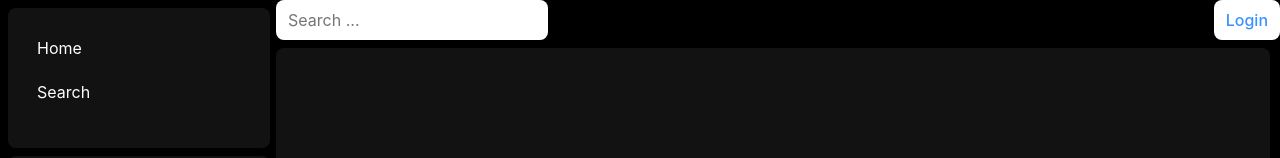
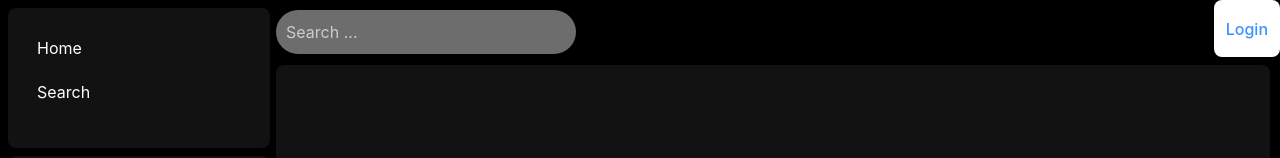
Before and after one commit to vworo/Beat-Box, a React (Vite) app: page / in a window 1280 px wide. Shown: the top 158 px of the page. Built offline with nearby package versions, Linux system fonts and the light colour scheme.

Commit message:
search looking more like spotify and the dp

```diff
--- a/src/components/NavigationTopbar.jsx
+++ b/src/components/NavigationTopbar.jsx
@@ -24,17 +24,22 @@ export default function NavigationTopbar(props) {
 
   return (
     <div className="top-navbar">
-      <Searcher token={props.token} onSearchResults={ props.onSearchResults } />
+      <Searcher token={props.token} onSearchResults={props.onSearchResults} />
 
       {userProfile ? (
-        <div className="profile-image-container">
-          {userProfile.images.length > 0 && (
-            <img className="profile-image" src={userProfile.images[0].url} alt="" />
-          )}
+        <div className="profile-info-container">
+          <div className="profile-image-container">
+            {userProfile.images.length > 0 && (
+              <img className="profile-image" src={userProfile.images[0].url} alt="" />
+            )}
+          </div>
+          <div className="user-name-container">
+            <span className="user-name">{userProfile.display_name}</span>
+          </div>
         </div>
       ) : (
         <button className="login" onClick={authorize}>Login</button>
       )}
     </div>
   );
-}
+};
--- a/src/index.css
+++ b/src/index.css
@@ -630,19 +630,65 @@ i {
   -webkit-font-smoothing: antialiased;
   -moz-osx-font-smoothing: grayscale;
 } */
-.profile-image-container {
-  position: absolute;
-  top: 10px;
-  right: 10px;
-  width: 40px;
-  height: 60px;
+
+.profile-image {
+  border: 4px solid #1b391e;
+  padding: 2px;
   border-radius: 50%;
-  overflow: hidden;
-  background-color: #333;
+  border-top-color: #59ef90;
+  border-left-color: #22ff6f;
+  width: 65px;
+  height: 65px;
+  margin-left: auto;
+  position: fixed;
+  bottom: 0;
+  right: 0;
+  top: 0;
 }
 
-.profile-image {
+.user-name {
+  position: fixed;
+  bottom: 0;
+  right: 65px;
+  top: 42px;
+  font-family: 'Circular Spotify Tx T Light', 'Helvetica Neue', 'Arial', 'sans-serif';
+  font-size: 16px;
+  font-weight: bold;
+  color: #fff;
+  margin-right: auto;
+}
+
+.SearchForm {
+  display: flex;
+  align-items: center;
+  justify-content: center;
+  margin-bottom: -17px;
+}
+
+.SearchForm input {
+  width: 300px;
+  padding: 10px;
+  font-size: 16px;
+  border: none;
+  border-radius: 30px;
+  background-color: #6d6d6d;
+  box-shadow: 0 2px 4px rgba(0, 0, 0, 0.1);
+  margin-bottom: 20px;
+  margin-top: 10px;
+}
+
+.SearchForm input::placeholder {
+  color: #ccc;
+}
+
+.SearchForm input:focus {
+  outline: none;
+}
+
+.Name {
   width: 100%;
-  height: 100%;
-  object-fit: cover;
 }
+
+.Name:focus {
+  border: 2px solid #1db954;
+}
```
Also changed, not shown: src/components/Categories.jsx (line endings or trailing spaces).
